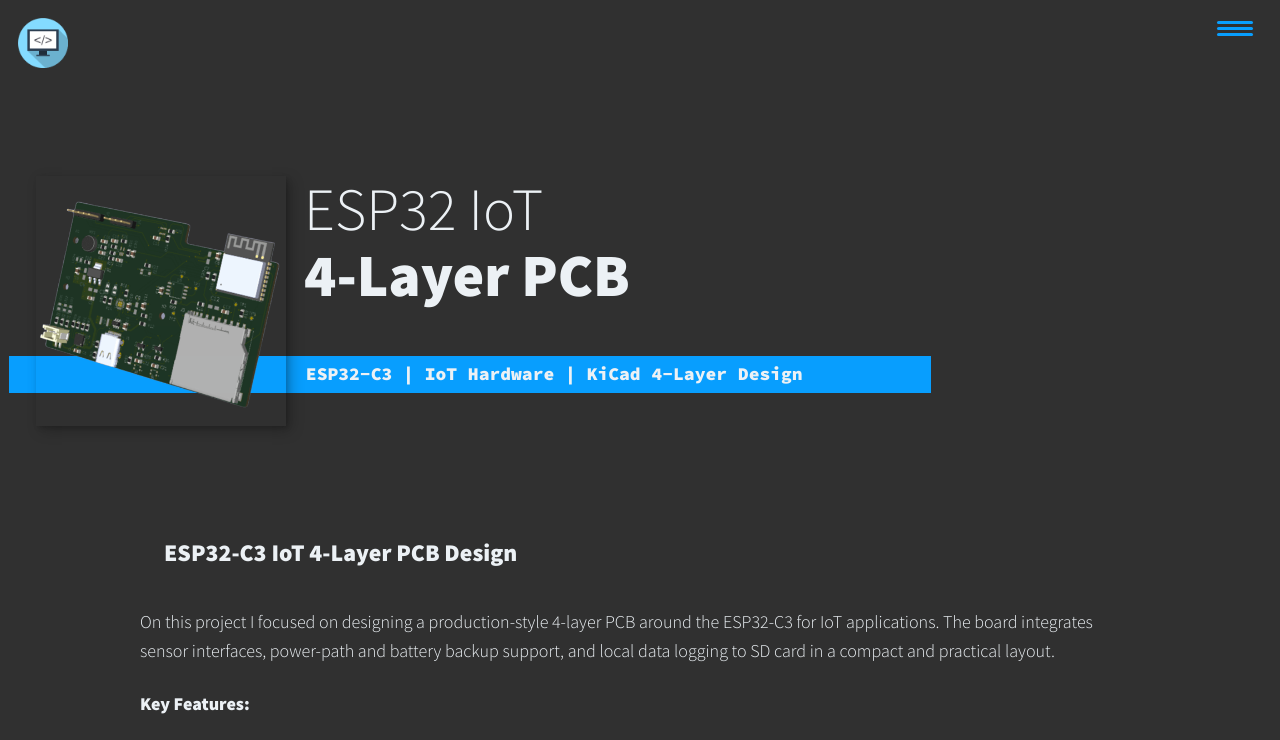
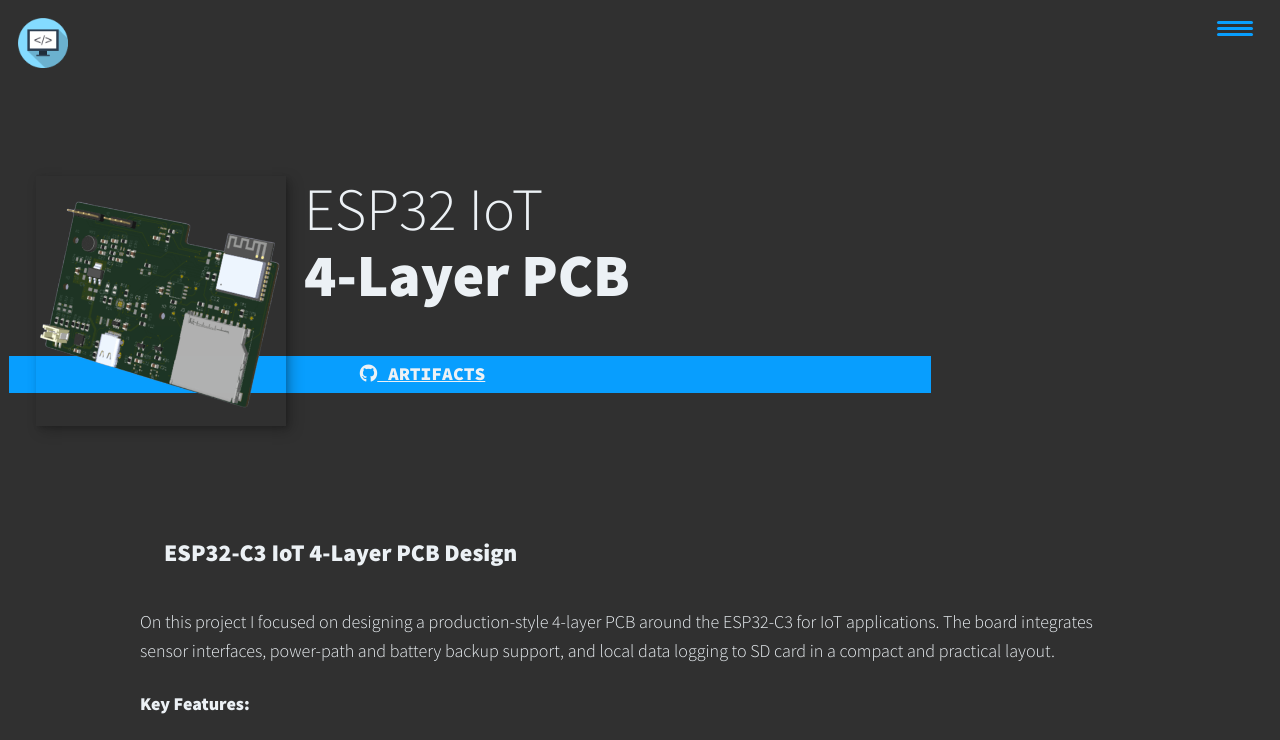
Before and after one commit to Collins-Omariba/Collins-Omariba.github.io, a plain HTML site: page ESP32-IoT-4-Layer-PCB.html in a window 1280 px wide. Shown: the top 740 px of the page. Drawn offline with nearby package versions, Linux system fonts and the light colour scheme.

Commit message:
Add GitHub link to ESP32 IoT 4-Layer PCB project

```diff
--- a/ESP32-IoT-4-Layer-PCB.html
+++ b/ESP32-IoT-4-Layer-PCB.html
@@ -41,7 +41,8 @@
      ESP32 IoT<strong> 4-Layer PCB</strong>
     </h2>
     <p class="section___subtitle  section___subtitle--intro">
-        <strong>ESP32-C3 | IoT Hardware | KiCad 4-Layer Design</strong>
+        <a href="https://github.com/Collins-Omariba/ESP32_IoT_4-layer_PCB" class="github__link">
+            <i class="fab fa-github"></i> <strong>ARTIFACTS</strong></a>
     </p>
     <img src="img/ESP_32_IoT_PCB_3d.png" alt="3D render of ESP32 IoT 4-layer PCB" class="intro__img">
 
```
